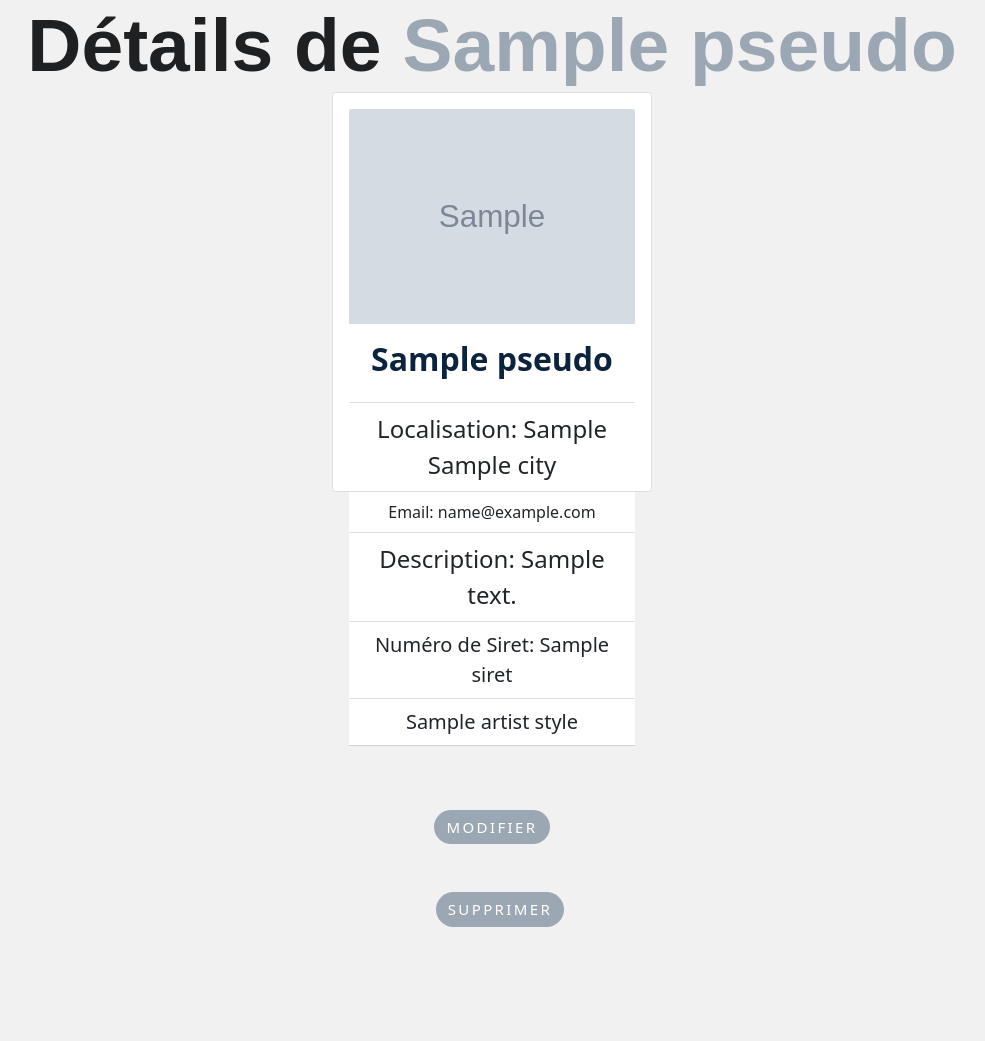
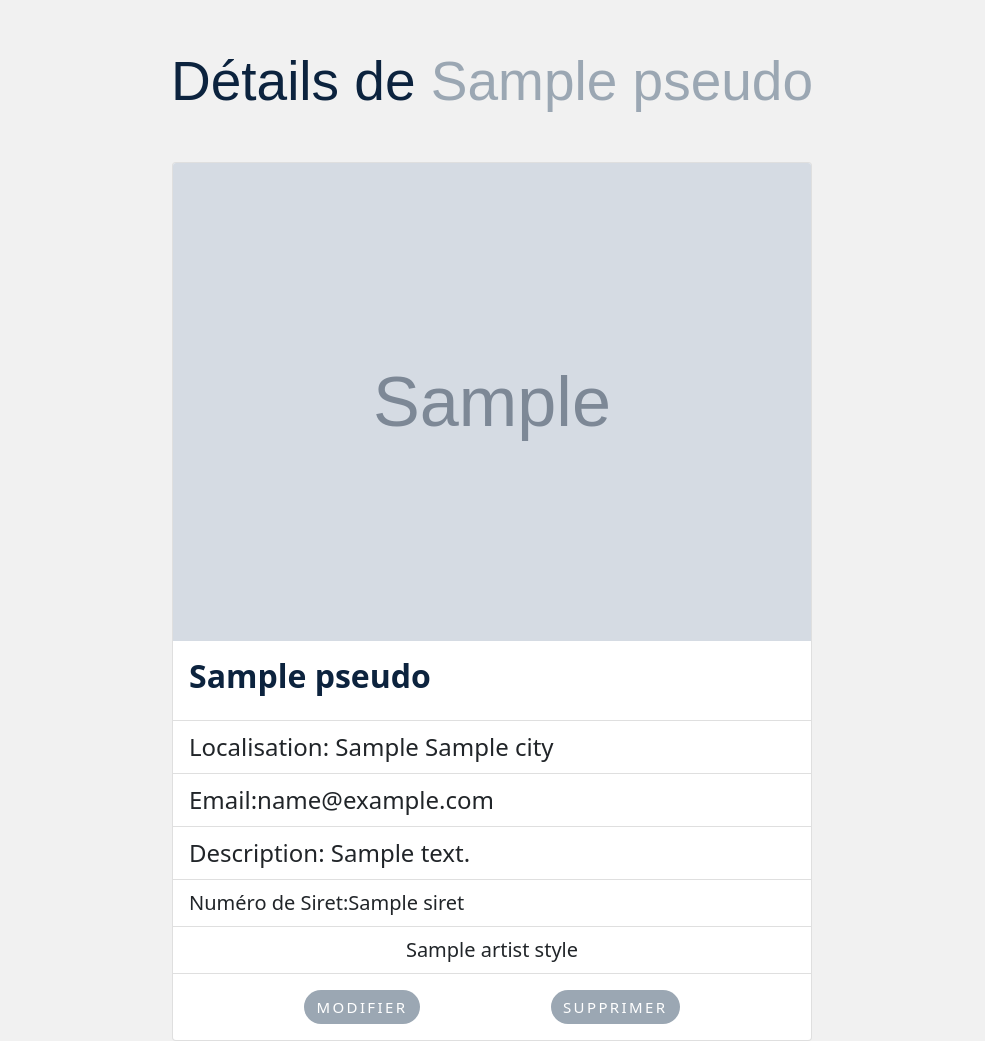
Before and after one commit to F-ink/fink, a Symfony app: template templates/admin/details.html.twig in a window 1280 px wide. Shown: the part 108-1149 px from the top of the page, without its empty margins (148-1133 px from the left). Before the commit the page ends 1035 px from the top, so only its background shows below. Run offline with Twig, Linux system fonts and the light colour scheme; the template is opened without the code that fills it: most values are stand-ins (such as "Sample title", 1, 10 or a date in 2020); grey boxes marked "Sample" are stand-in pictures; some libraries are stand-ins or nearby versions; some web fonts are replaced.

Commit message:
admin (1)

```diff
--- a/templates/admin/details.html.twig
+++ b/templates/admin/details.html.twig
@@ -10,31 +10,36 @@
 	{% block header %}
 		{% include 'admin/adminHeader.html.twig' %}
 	{% endblock header %}
-	<h1 class="text-center" >Détails de <span class="adminTitre"> {{artist.pseudo}}</span></h1>
-
-	<div class="card position-absolute top-50 start-50 translate-middle w-25 p-3 text-center h-50 d-inline-block" style="width: 18rem;">
-		<img
-		src="{{ asset('/asset/uploads/' ~ artist.coverPicture) }}" class="card-img-top" alt="Image de l'artiste">
+	<h2 class="text-center m-5">Détails de
+		<span class="adminTitre">
+			{{artist.pseudo}}</span>
+	</h2>
+	<div class="container d-flex justify-content-center">
+		<div class="card" style="width: 40rem;">
+			<img src="{{ asset('/cover_picture/' ~ artist.coverPicture) }}" class="card-img-top" alt="Image de l'artiste">
 			<div class="card-body">
 				<h5 class="card-title fs-2">{{artist.pseudo}}</h5>
 			</div>
-		<ul class="list-group list-group-flush">
-			<li class="list-group-item fs-4" >Localisation:
-				{{artist.tattooShop}}
-				{{artist.city}}</li>
-			<li class="list-group-item fs-">Email:
-				{{artist.email}}</li>
-			<li class="list-group-item fs-4">Description:
-				{{artist.description}}</li>
-			<li class="list-group-item fs-5">Numéro de Siret:
-				{{artist.siret}}</li>
+			<ul class="list-group list-group-flush text-start">
+				<li class="list-group-item fs-4">Localisation:
+					<span>{{artist.tattooShop}}
+					{{artist.city}}</span></li>
+				<li class="list-group-item fs-4 d-flex ">Email:
+					<span>{{artist.email}}</span></li>
+				<li class="list-group-item fs-4 d-inline-block text-start" style="word-break: normal; ">Description:
+					<span>{{artist.description}}</span></li>
+				<li class="list-group-item fs-5 d-flex ">Numéro de Siret:
+					<span>{{artist.siret}}</span></li>
 				{% for style in artist_style %}
-			<li class="list-group-item fs-5">{{style.name}}</li>
+					<li class="list-group-item fs-5 text-center">{{style.name}}</li>
 				{% endfor %}
 			</ul>
-		<div class="card-body">
-			<a href="{{ path('artist_update', {id: artist.id}) }}" class="card-link btn btn-warning m-5 detailsBtn">Modifier</a>
+
+			<div class="card-body d-flex justify-content-evenly">
+				<a href="{{ path('artist_update', {id: artist.id}) }}" class="card-link btn btn-warning  detailsBtn">Modifier</a>
 				<a href="{{ path('artist_tampon', {id: artist.id}) }}" class="card-link btn btn-danger detailsBtn">Supprimer</a>
+			</div>
+
 		</div>
 	</div>
 
```
Also changed, not shown: templates/main/header.html.twig (+27 -6 lines), templates/security/forgotten_password.html.twig (+17 -5 lines), public/styles/admin.css (line endings or trailing spaces). Lines whose indentation alone changed are shown as unchanged.
